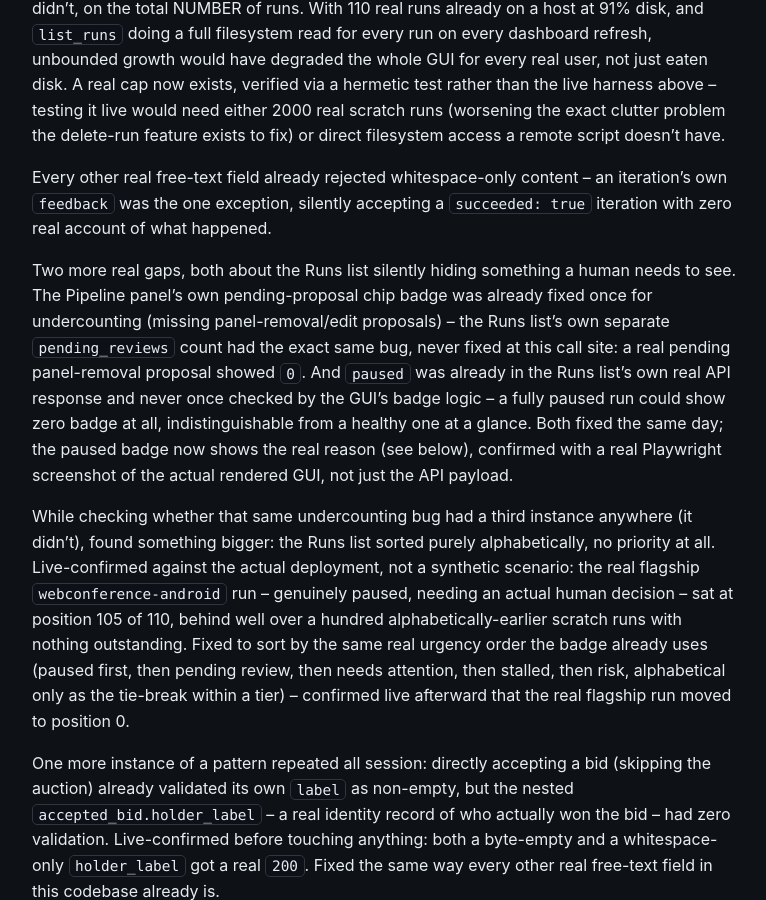
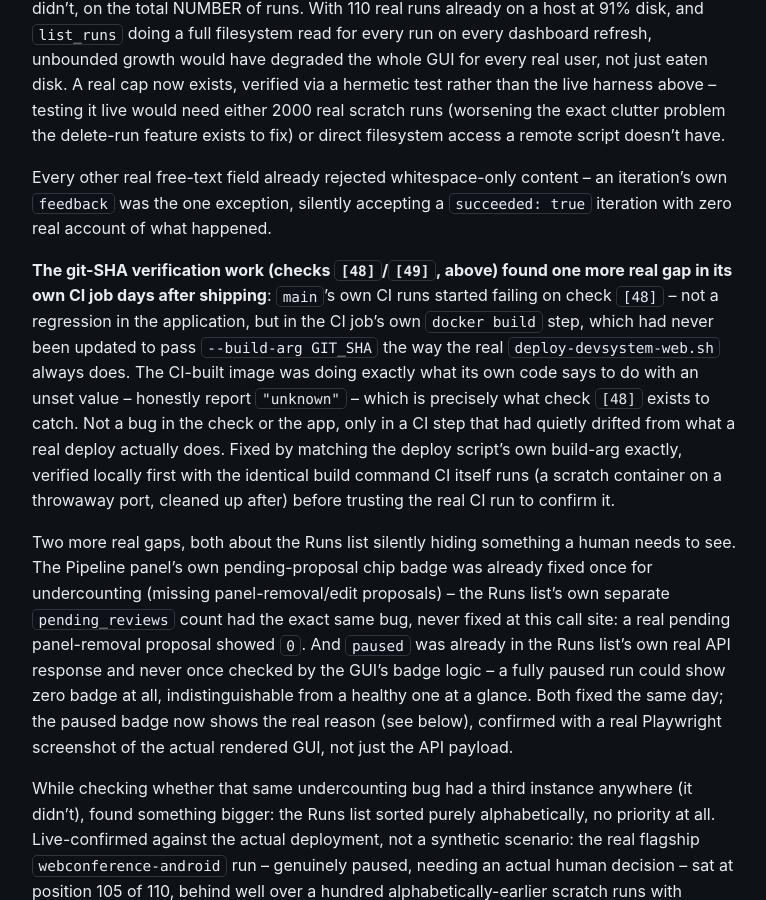
Before and after one commit to scimbe/CADS-devsystem-docs, a Jekyll site: the page built from _explanation/dau-lens-and-stress-testing.md, in a window 1280 px wide and 900 px high, scrolled down 6366 px. Shown: the whole window, without its empty margins (322-1088 px from the left). Built offline with Jekyll 4.4.1, drawn with Linux system fonts in a browser that asks for light colours.

Commit message:
explanation: document the real CI git-SHA build-arg gap (check [48])
CADS-devsystem@21e085a: main's own CI started failing check [48] because
its docker build step never passed --build-arg GIT_SHA, unlike the real
deploy script. Not an app regression -- the CI-built image was honestly
reporting "unknown" for an unset value, exactly as designed. Fixed by
matching the deploy script's own build-arg, verified locally with the
identical build command before trusting the real CI run.

Hermetic Jekyll build confirmed clean before push.

```diff
--- a/_explanation/dau-lens-and-stress-testing.md
+++ b/_explanation/dau-lens-and-stress-testing.md
@@ -252,6 +252,17 @@ filesystem access a remote script doesn't have.
 Every other real free-text field already rejected whitespace-only content -- an iteration's own
 `feedback` was the one exception, silently accepting a `succeeded: true` iteration with zero real
 account of what happened.
+
+**The git-SHA verification work (checks `[48]`/`[49]`, above) found one more real gap in its own CI
+job days after shipping**: `main`'s own CI runs started failing on check `[48]` -- not a regression
+in the application, but in the CI job's own `docker build` step, which had never been updated to pass
+`--build-arg GIT_SHA` the way the real `deploy-devsystem-web.sh` always does. The CI-built image was
+doing exactly what its own code says to do with an unset value -- honestly report `"unknown"` -- which
+is precisely what check `[48]` exists to catch. Not a bug in the check or the app, only in a CI step
+that had quietly drifted from what a real deploy actually does. Fixed by matching the deploy script's
+own build-arg exactly, verified locally first with the identical build command CI itself runs (a
+scratch container on a throwaway port, cleaned up after) before trusting the real CI run to confirm
+it.
 
 Two more real gaps, both about the Runs list silently hiding something a human needs to see. The
 Pipeline panel's own pending-proposal chip badge was already fixed once for undercounting (missing
```
